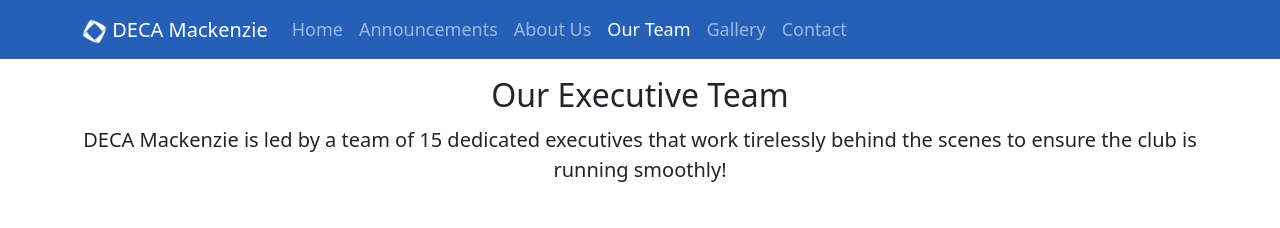
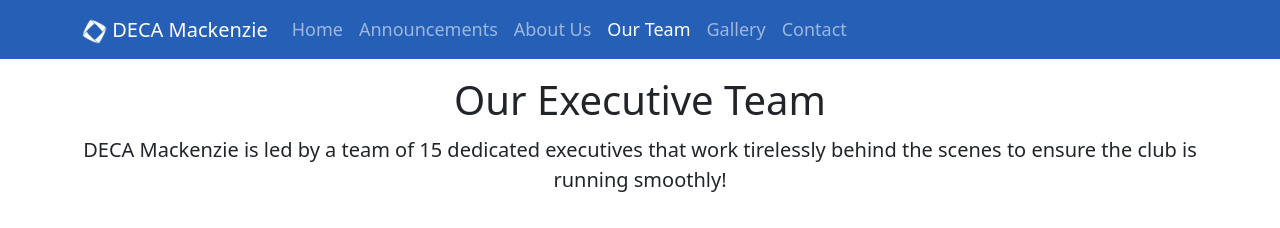
Before and after one commit to Jeffery05/DECA-Website, a plain HTML site: page docs/Team.html in a window 1280 px wide. Shown: the top 228 px of the page. Drawn offline with nearby package versions, Linux system fonts and the light colour scheme.

Commit message:
Minor Edits

```diff
--- a/docs/Team.html
+++ b/docs/Team.html
@@ -71,8 +71,9 @@
     </header>
 
     <div class="container body-content" style="text-align: center; margin-top: 2%;">
-        <h2 style="margin-bottom: 1%">Our Executive Team</h2>
-        <p style="margin-bottom: 4%">DECA Mackenzie is led by a team of 15 dedicated executives that work tirelessly behind the scenes to ensure the club is running smoothly!</p>
+        <h1 style="margin-bottom: 1%">Our Executive Team</h1>
+        <p style="margin-bottom: 4%">DECA Mackenzie is led by a team of 15 dedicated executives that work tirelessly
+            behind the scenes to ensure the club is running smoothly!</p>
         <div class="row">
             <div class="col-md-3">
                 <div class="card rounded mb-4 shadow-sm">
@@ -83,8 +84,8 @@
                         </p>
                     </div>
                     <div class="card-footer">
-                        <a href="https://www.facebook.com/katnisseverdeen4321" target="_blank"
-                            rel="noopener noreferrer" class="btn btn-primary bg-primary">View Facebook</a>
+                        <a href="https://www.facebook.com/katnisseverdeen4321" target="_blank" rel="noopener noreferrer"
+                            class="btn btn-primary bg-primary">View Facebook</a>
                     </div>
                 </div>
             </div>
@@ -97,8 +98,8 @@
                         </p>
                     </div>
                     <div class="card-footer">
-                        <a href="https://www.facebook.com/olga.duvnjak.9" target="_blank"
-                            rel="noopener noreferrer" class="btn btn-primary bg-primary">View Facebook</a>
+                        <a href="https://www.facebook.com/olga.duvnjak.9" target="_blank" rel="noopener noreferrer"
+                            class="btn btn-primary bg-primary">View Facebook</a>
                     </div>
                 </div>
             </div>
@@ -112,8 +113,8 @@
                         </p>
                     </div>
                     <div class="card-footer">
-                        <a href="https://www.facebook.com/jeffery.hu.395/" target="_blank"
-                            rel="noopener noreferrer" class="btn btn-primary bg-primary">View Facebook</a>
+                        <a href="https://www.facebook.com/jeffery.hu.395/" target="_blank" rel="noopener noreferrer"
+                            class="btn btn-primary bg-primary">View Facebook</a>
                     </div>
                 </div>
             </div>
@@ -127,8 +128,8 @@
                         </p>
                     </div>
                     <div class="card-footer">
-                        <a href="https://www.facebook.com/nicole.poroshenko.5" target="_blank"
-                            rel="noopener noreferrer" class="btn btn-primary bg-primary">View Facebook</a>
+                        <a href="https://www.facebook.com/nicole.poroshenko.5" target="_blank" rel="noopener noreferrer"
+                            class="btn btn-primary bg-primary">View Facebook</a>
                     </div>
                 </div>
             </div>
@@ -142,8 +143,8 @@
                         </p>
                     </div>
                     <div class="card-footer">
-                        <a href="https://www.facebook.com/celine.hwang.395" target="_blank"
-                            rel="noopener noreferrer" class="btn btn-primary bg-primary">View GitHub</a>
+                        <a href="https://www.facebook.com/celine.hwang.395" target="_blank" rel="noopener noreferrer"
+                            class="btn btn-primary bg-primary">View GitHub</a>
                     </div>
                 </div>
             </div>
```
Also changed, not shown: docs/Announcements.html (+1 -1 lines), docs/Gallery.html (+1 -1 lines).
